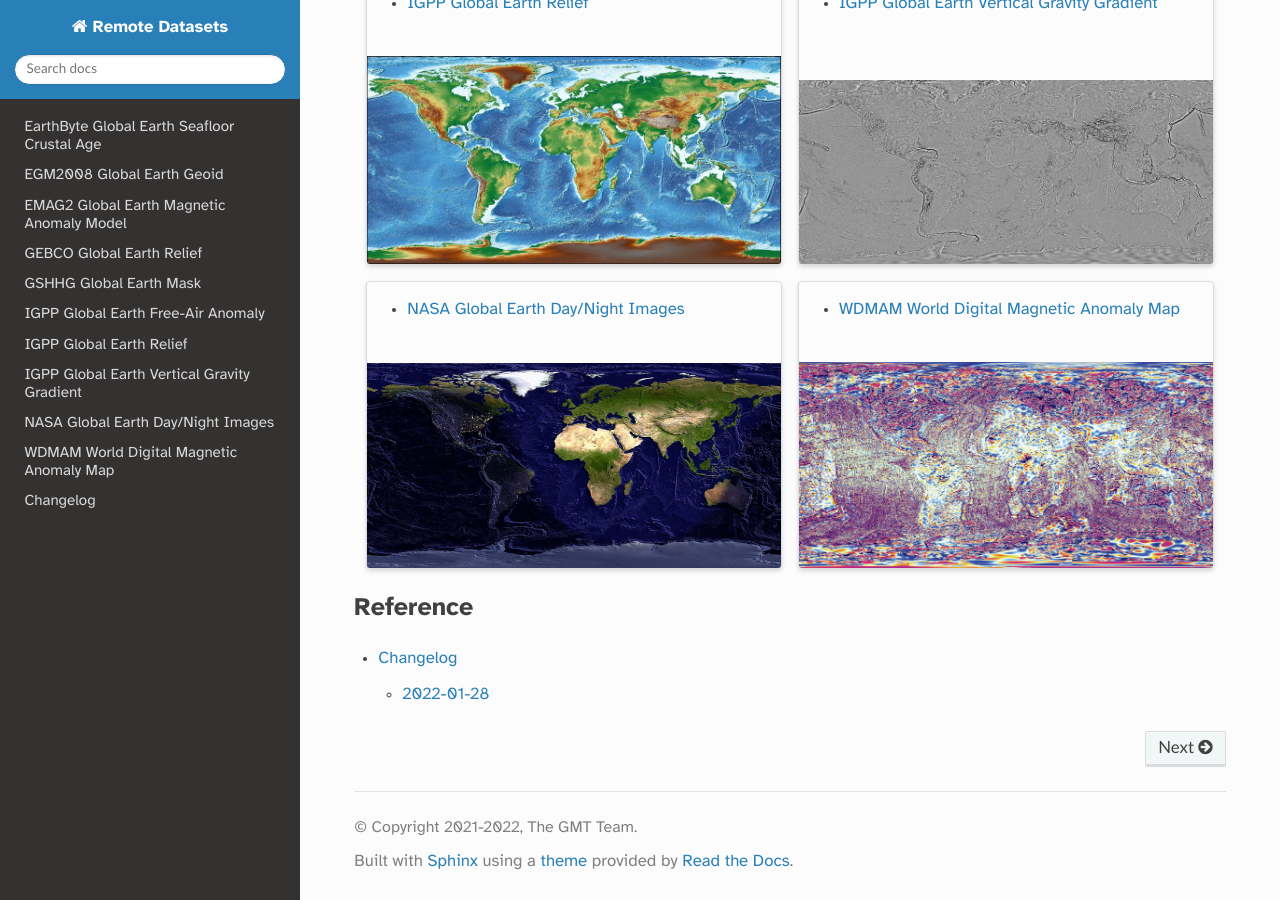
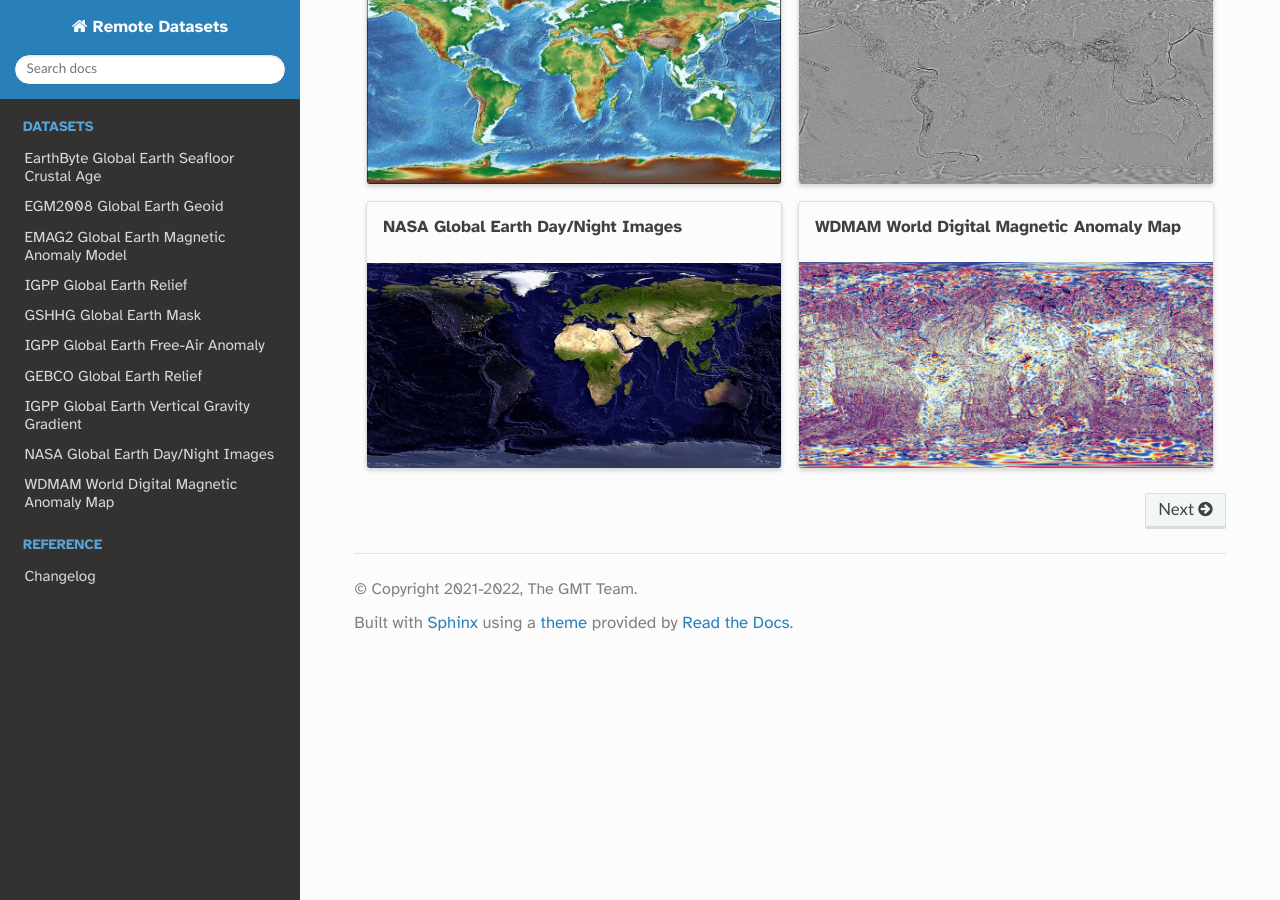
Before and after one commit to GenericMappingTools/remote-datasets, a Sphinx documentation site: the page built from docs/index.rst, in a window 1280 px wide and 900 px high, scrolled down 1274 px. Built offline with Sphinx 7.4.7 and the Read the Docs theme 2.0.0, drawn with Linux system fonts in a browser that asks for light colours; some of the changed lines change nothing that is shown.

Commit message:
Improving the landing page

```diff
--- a/docs/conf.py
+++ b/docs/conf.py
@@ -54,7 +54,7 @@ extlinks = {
 html_theme = 'sphinx_rtd_theme'
 html_theme_options = {
     'sticky_navigation': False,
-    'includehidden': False,
+    'includehidden': True,
 }
 
 # Add any paths that contain custom static files (such as style sheets) here,
--- a/docs/index.rst
+++ b/docs/index.rst
@@ -16,109 +16,73 @@ Remote Datasets
 .. grid:: 1 2 2 2
     :gutter: 4 4 3 3
 
-    .. grid-item-card::
+    .. grid-item-card:: EarthByte Global Earth Seafloor Crustal Age
         :link: earth-age
         :link-type: doc
         :img-bottom: /_static/GMT_age.png
 
-        .. toctree::
-            :maxdepth: 1
-
-            earth-age.rst
-
-    .. grid-item-card::
+    .. grid-item-card:: EGM2008 Global Earth Geoid
         :link: earth-geoid
         :link-type: doc
         :img-bottom: /_static/GMT_geoid.jpg
 
-        .. toctree::
-            :maxdepth: 1
-
-            earth-geoid.rst
-
-    .. grid-item-card::
+    .. grid-item-card:: EMAG2 Global Earth Magnetic Anomaly Model
         :link: earth-mag
         :link-type: doc
         :img-bottom: /_static/GMT_mag.jpg
 
-        .. toctree::
-            :maxdepth: 1
-
-            earth-mag.rst
-
-    .. grid-item-card::
+    .. grid-item-card:: GEBCO Global Earth Relief
         :link: earth-gebco
         :link-type: doc
         :img-bottom: /_static/GMT_gebcosi.jpg
 
-        .. toctree::
-            :maxdepth: 1
-
-            earth-gebco.rst
-
-    .. grid-item-card::
+    .. grid-item-card:: GSHHG Global Earth Mask
         :link: earth-masks
         :link-type: doc
         :img-bottom: /_static/GMT_earthmask.png
 
-        .. toctree::
-            :maxdepth: 1
-
-            earth-masks.rst
-
-    .. grid-item-card::
+    .. grid-item-card:: IGPP Global Earth Free-Air Anomaly
         :link: earth-faa
         :link-type: doc
         :img-bottom: /_static/GMT_faa.jpg
 
-        .. toctree::
-            :maxdepth: 1
-
-            earth-faa.rst
-
-    .. grid-item-card::
+    .. grid-item-card:: IGPP Global Earth Relief
         :link: earth-relief
         :link-type: doc
         :img-bottom: /_static/GMT_dem.jpg
 
-        .. toctree::
-            :maxdepth: 1
-
-            earth-relief.rst
-
-    .. grid-item-card::
+    .. grid-item-card:: IGPP Global Earth Vertical Gravity Gradient
         :link: earth-vgg
         :link-type: doc
         :img-bottom: /_static/GMT_vgg.jpg
 
-        .. toctree::
-            :maxdepth: 1
-
-            earth-vgg.rst
-
-    .. grid-item-card::
+    .. grid-item-card:: NASA Global Earth Day/Night Images
         :link: earth-daynight
         :link-type: doc
         :img-bottom: /_static/GMT_daynight.jpg
 
-        .. toctree::
-            :maxdepth: 1
-
-            earth-daynight.rst
-
-    .. grid-item-card::
+    .. grid-item-card:: WDMAM World Digital Magnetic Anomaly Map
         :link: earth-wdmam
         :link-type: doc
         :img-bottom: /_static/GMT_wdmam.jpg
 
-        .. toctree::
-            :maxdepth: 1
+.. toctree::
+   :hidden:
+   :caption: Datasets
 
-            earth-wdmam.rst
-
-Reference
-^^^^^^^^^
+   earth-age
+   earth-geoid
+   earth-mag
+   earth-relief
+   earth-masks
+   earth-faa
+   earth-gebco
+   earth-vgg
+   earth-daynight
+   earth-wdmam
 
 .. toctree::
+   :caption: Reference
+   :hidden:
 
-    changes.rst
+   changes
```
